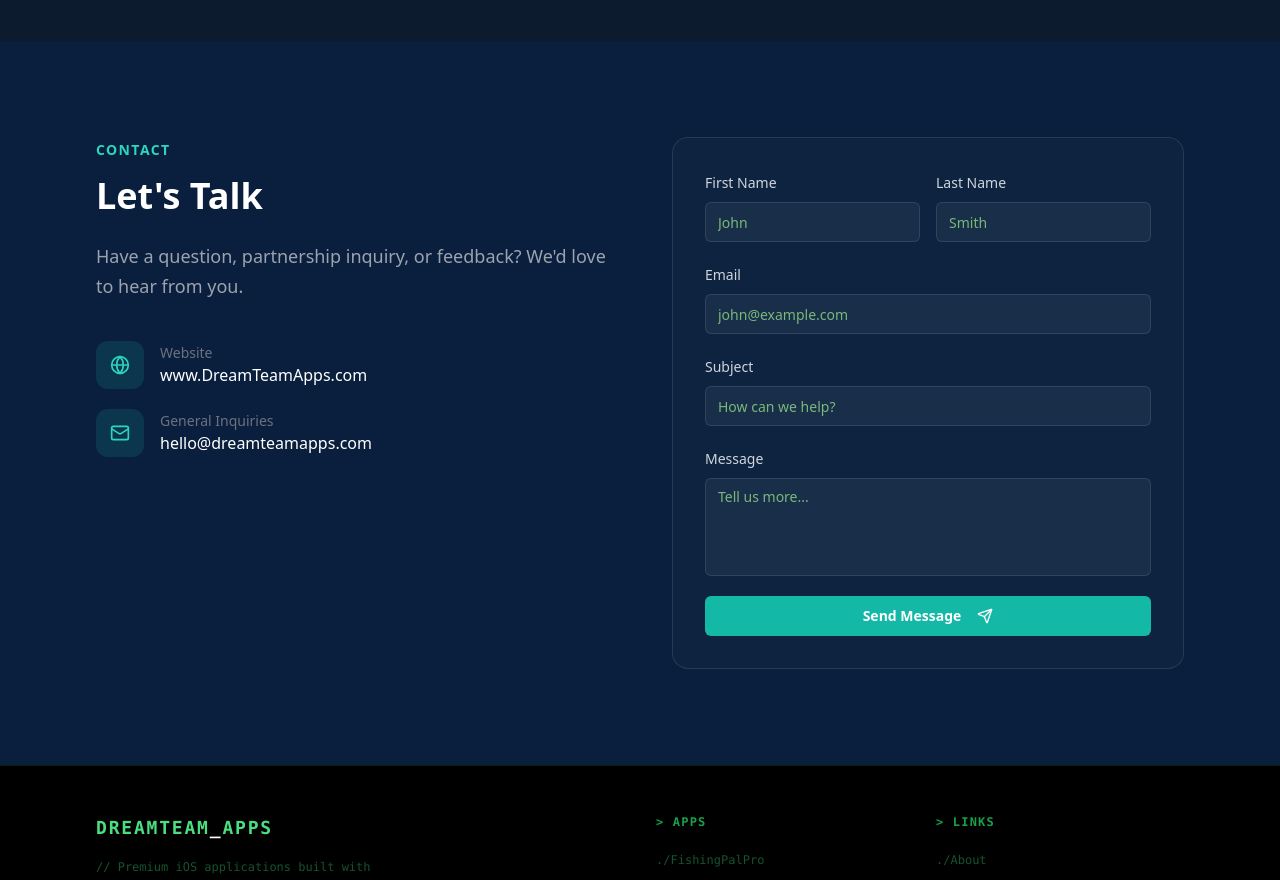
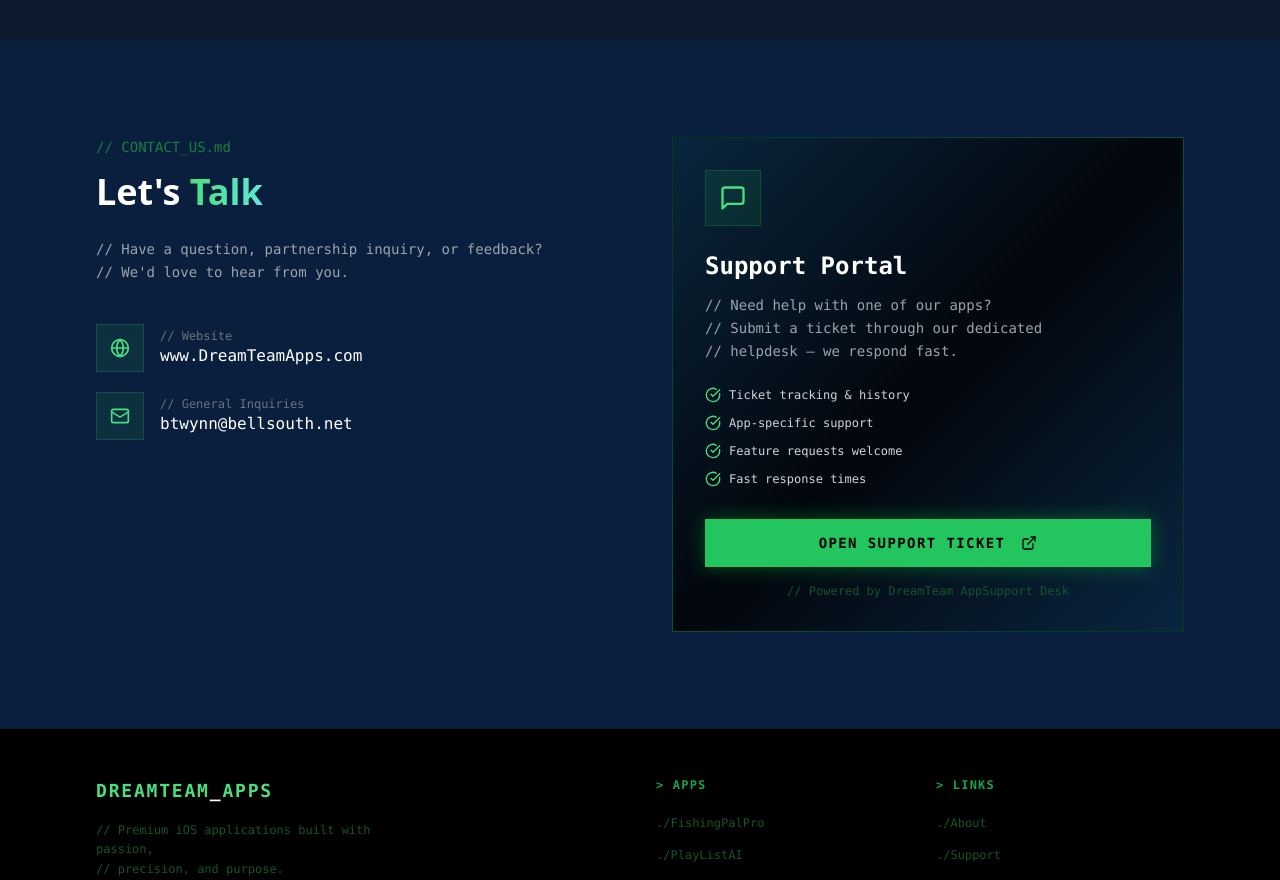
Before and after one commit to Maverick9123/dreamteamapps-website, a Next.js app: page / in a window 1280 px wide. Shown: the part 3140-4020 px from the top of the page. Built offline with nearby package versions, Linux system fonts and the light colour scheme.

Commit message:
Update contact-section.tsx

```diff
--- a/components/contact-section.tsx
+++ b/components/contact-section.tsx
@@ -1,16 +1,10 @@
    "use client"
 
-import { useState } from "react"
 import { motion } from "framer-motion"
-import { Send, Globe, Mail } from "lucide-react"
+import { Globe, Mail, MessageSquare, ExternalLink, CheckCircle } from "lucide-react"
 import { Button } from "@/components/ui/button"
-import { Input } from "@/components/ui/input"
-import { Textarea } from "@/components/ui/textarea"
-import { Label } from "@/components/ui/label"
 
 export function ContactSection() {
-  const [submitted, setSubmitted] = useState(false)
-
   return (
     <section id="contact" className="py-24 bg-[#0a1f3d]">
       <div className="max-w-6xl mx-auto px-4 sm:px-6 lg:px-8">
@@ -21,99 +15,83 @@
             whileInView={{ opacity: 1, x: 0 }}
             viewport={{ once: true }}
           >
-            <span className="text-teal-400 font-semibold text-sm uppercase tracking-widest">Contact</span>
-            <h2 className="text-4xl font-bold text-white mt-3 mb-6 leading-tight">
-              Let&apos;s Talk
+            <div className="font-mono text-green-700 text-sm mb-3">// CONTACT_US.md</div>
+            <h2 className="text-4xl font-bold text-white mt-1 mb-6 leading-tight">
+              Let&apos;s{" "}
+              <span className="text-transparent bg-clip-text bg-gradient-to-r from-green-400 to-teal-300">
+                Talk
+              </span>
             </h2>
-            <p className="text-gray-400 text-lg leading-relaxed mb-10">
-              Have a question, partnership inquiry, or feedback?
-              We&apos;d love to hear from you.
+            <p className="text-gray-400 text-lg leading-relaxed mb-10 font-mono text-sm">
+              // Have a question, partnership inquiry, or feedback?<br />
+              // We&apos;d love to hear from you.
             </p>
 
             <div className="space-y-5">
               <div className="flex items-center gap-4">
-                <div className="w-12 h-12 rounded-xl bg-teal-500/15 flex items-center justify-center flex-shrink-0">
-                  <Globe className="w-5 h-5 text-teal-400" />
+                <div className="w-12 h-12 rounded-none bg-green-500/10 border border-green-500/20 flex items-center justify-center flex-shrink-0">
+                  <Globe className="w-5 h-5 text-green-400" />
                 </div>
                 <div>
-                  <div className="text-gray-500 text-sm">Website</div>
-                  <div className="text-white font-medium">www.DreamTeamApps.com</div>
+                  <div className="text-gray-500 text-xs font-mono">// Website</div>
+                  <div className="text-white font-mono font-medium">www.DreamTeamApps.com</div>
                 </div>
               </div>
               <div className="flex items-center gap-4">
-                <div className="w-12 h-12 rounded-xl bg-teal-500/15 flex items-center justify-center flex-shrink-0">
-                  <Mail className="w-5 h-5 text-teal-400" />
+                <div className="w-12 h-12 rounded-none bg-green-500/10 border border-green-500/20 flex items-center justify-center flex-shrink-0">
+                  <Mail className="w-5 h-5 text-green-400" />
                 </div>
                 <div>
-                  <div className="text-gray-500 text-sm">General Inquiries</div>
-                  <div className="text-white font-medium">hello@dreamteamapps.com</div>
+                  <div className="text-gray-500 text-xs font-mono">// General Inquiries</div>
+                  <div className="text-white font-mono font-medium">btwynn@bellsouth.net</div>
                 </div>
               </div>
             </div>
           </motion.div>
 
-          {/* Right: Form */}
+          {/* Right: Support Desk CTA */}
           <motion.div
             initial={{ opacity: 0, x: 30 }}
             whileInView={{ opacity: 1, x: 0 }}
             viewport={{ once: true }}
-            className="bg-[#0f2744]/60 border border-white/10 rounded-2xl p-8"
+            className="bg-black/60 border border-green-500/20 p-8 cyber-card"
           >
-            {submitted ? (
-              <div className="text-center py-8">
-                <div className="text-5xl mb-4">✅</div>
-                <h3 className="text-white text-xl font-bold mb-2">Message Sent!</h3>
-                <p className="text-gray-400">We&apos;ll get back to you within 24 hours.</p>
+            <div className="w-14 h-14 rounded-none bg-green-500/10 border border-green-500/20 flex items-center justify-center mb-6">
+              <MessageSquare className="w-7 h-7 text-green-400" />
             </div>
-            ) : (
-              <form onSubmit={(e) => { e.preventDefault(); setSubmitted(true) }} className="space-y-5">
-                <div className="grid grid-cols-2 gap-4">
-                  <div className="space-y-2">
-                    <Label className="text-gray-300 text-sm">First Name</Label>
-                    <Input
-                      placeholder="John"
-                      className="bg-white/5 border-white/10 text-white placeholder-gray-600 focus:border-teal-500/50"
-                    />
+
+            <h3 className="text-white text-2xl font-bold font-mono mb-3">Support Portal</h3>
+            <p className="text-gray-400 text-sm font-mono leading-relaxed mb-6">
+              // Need help with one of our apps?<br />
+              // Submit a ticket through our dedicated<br />
+              // helpdesk — we respond fast.
+            </p>
+
+            <div className="space-y-3 mb-8">
+              {[
+                "Ticket tracking & history",
+                "App-specific support",
+                "Feature requests welcome",
+                "Fast response times",
+              ].map((item) => (
+                <div key={item} className="flex items-center gap-2 font-mono text-xs">
+                  <CheckCircle className="w-4 h-4 text-green-400 flex-shrink-0" />
+                  <span className="text-gray-300">{item}</span>
                 </div>
-                  <div className="space-y-2">
-                    <Label className="text-gray-300 text-sm">Last Name</Label>
-                    <Input
-                      placeholder="Smith"
-                      className="bg-white/5 border-white/10 text-white placeholder-gray-600 focus:border-teal-500/50"
-                    />
+              ))}
             </div>
-                </div>
-                <div className="space-y-2">
-                  <Label className="text-gray-300 text-sm">Email</Label>
-                  <Input
-                    type="email"
-                    placeholder="john@example.com"
-                    className="bg-white/5 border-white/10 text-white placeholder-gray-600 focus:border-teal-500/50"
-                  />
-                </div>
-                <div className="space-y-2">
-                  <Label className="text-gray-300 text-sm">Subject</Label>
-                  <Input
-                    placeholder="How can we help?"
-                    className="bg-white/5 border-white/10 text-white placeholder-gray-600 focus:border-teal-500/50"
-                  />
-                </div>
-                <div className="space-y-2">
-                  <Label className="text-gray-300 text-sm">Message</Label>
-                  <Textarea
-                    placeholder="Tell us more..."
-                    rows={4}
-                    className="bg-white/5 border-white/10 text-white placeholder-gray-600 focus:border-teal-500/50 resize-none"
-                  />
-                </div>
+
             <Button
-                  type="submit"
-                  className="w-full bg-teal-500 hover:bg-teal-400 text-white border-0 font-semibold py-3"
+              className="w-full bg-green-500 hover:bg-green-400 text-black font-bold border-0 rounded-none uppercase tracking-widest font-mono py-6 text-sm"
+              style={{ boxShadow: "0 0 20px rgba(0,255,65,0.3)" }}
+              onClick={() => window.open('https://app-support-desk-three.vercel.app', '_blank')}
             >
-                  Send Message <Send className="ml-2 w-4 h-4" />
+              Open Support Ticket <ExternalLink className="ml-2 w-4 h-4" />
             </Button>
-              </form>
-            )}
+
+            <p className="text-green-900 text-xs font-mono text-center mt-4">
+              // Powered by DreamTeam AppSupport Desk
+            </p>
           </motion.div>
         </div>
       </div>
```
Lines whose indentation alone changed are shown as unchanged.
